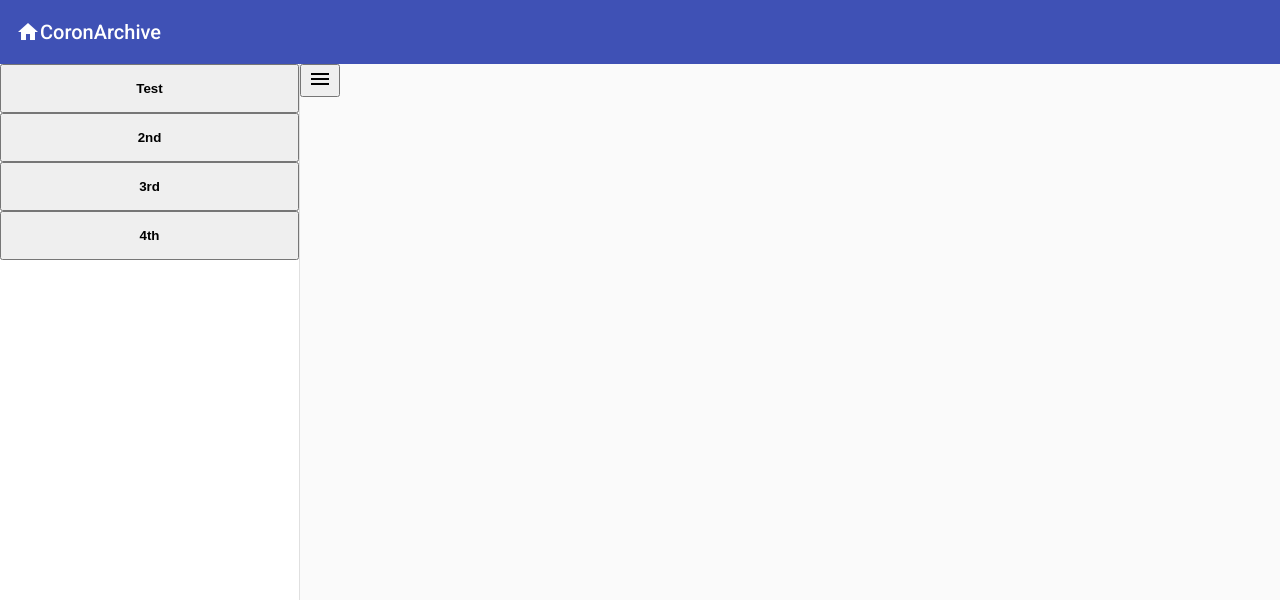
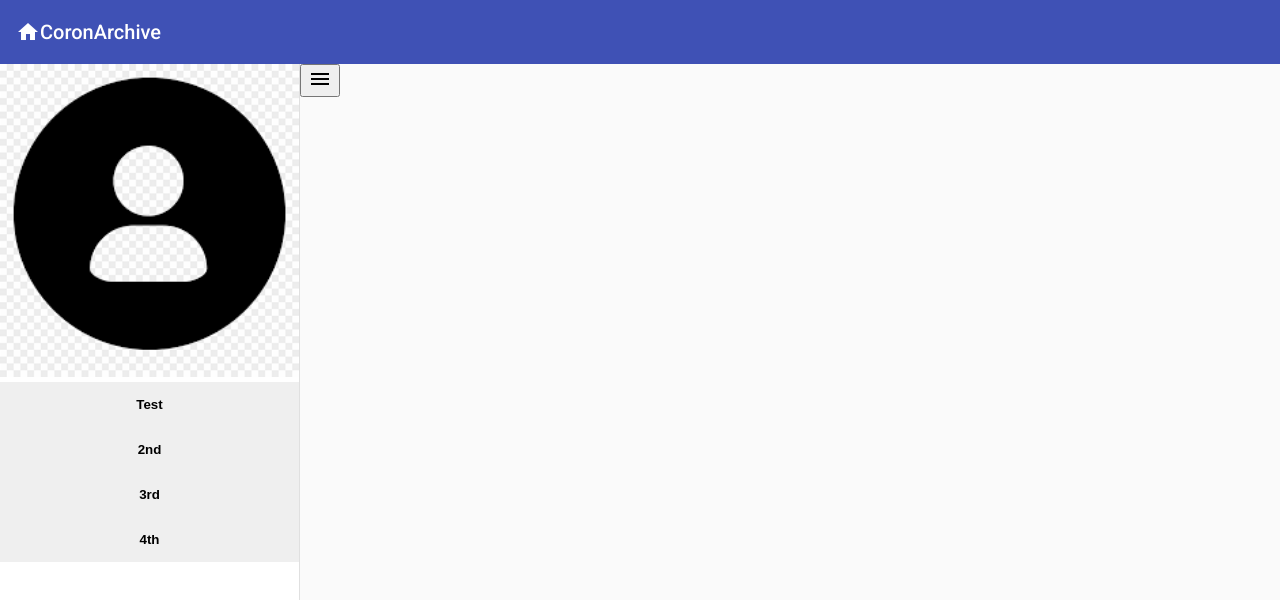
Before and after one commit to KarlChoo/BIT306-CoronaArchive, an Angular app: page / in a window 1280 px wide. Both pictures are taken after a click on the button "menu". Shown: the top 600 px of the page. Built offline with nearby package versions, Linux system fonts and the light colour scheme.

Commit message:
framework
v1 framework 24 September

```diff
--- a/src/app/navbar/navbar.component.css
+++ b/src/app/navbar/navbar.component.css
@@ -11,10 +11,15 @@ mat-sidenav {
   padding: 0;
 }
 
+mat-sidenav img{
+    width: 100%;
+    height: auto;
+}
+
 mat-sidenav button{
   width: 100%;
   padding: 15px 0;
   color: black;
   font-weight: bold;
-  background-color: none!important;
+  border: 0;
 }
--- a/src/app/navbar/navbar.component.html
+++ b/src/app/navbar/navbar.component.html
@@ -1,9 +1,10 @@
 <mat-sidenav-container class="example-container">
   <mat-sidenav #sidenav mode="side">
-    <button mat-button>Test</button>
-    <button mat-button>2nd</button>
-    <button mat-button>3rd</button>
-    <button mat-button>4th</button>
+    <img src="../../assets/profile.png" alt="profileicon">
+    <button mat-raised-button>Test</button>
+    <button mat-raised-button>2nd</button>
+    <button mat-raised-button>3rd</button>
+    <button mat-raised-button>4th</button>
   </mat-sidenav>
 
   <mat-sidenav-content>
```
Also changed, not shown: src/assets/profile.png (added).
